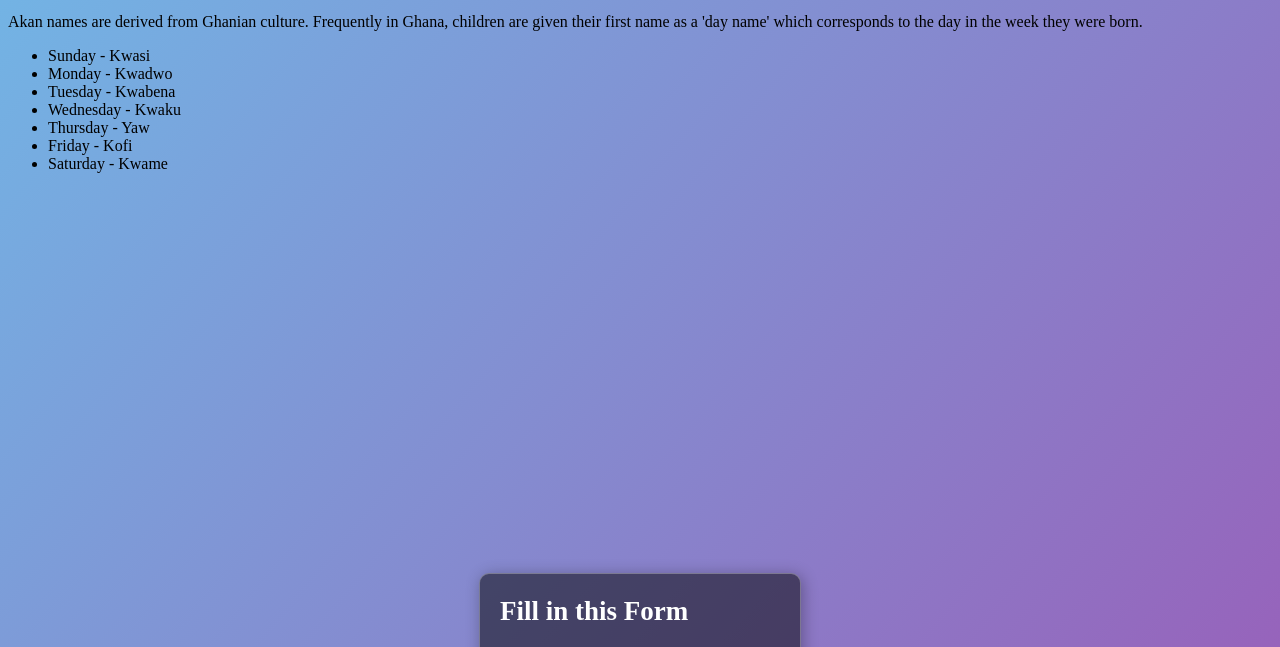
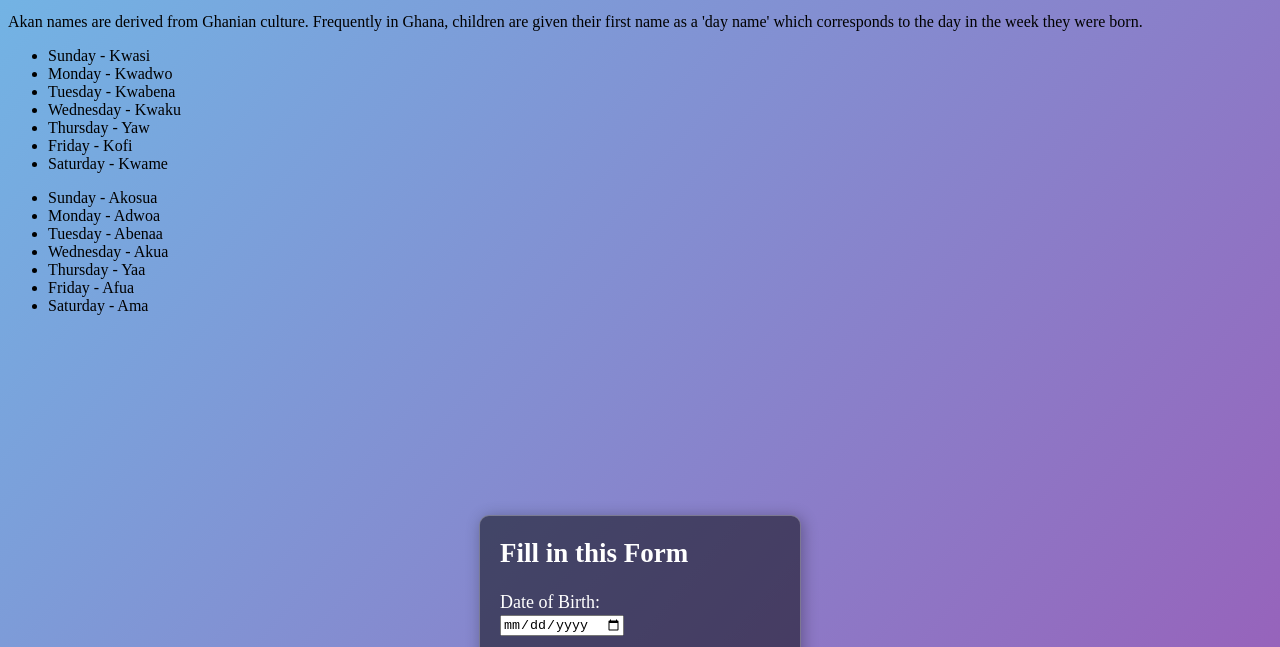
Before and after one commit to o-tenyo/user-story, a plain HTML site: page index.html in a window 1280 px wide. Shown: the part 101-748 px from the top of the page. Drawn offline with Linux system fonts and the light colour scheme.

Commit message:
Added female names to html and styled

```diff
--- a/index.html
+++ b/index.html
@@ -33,7 +33,15 @@
             </ul>
         </div>
         <div class="female-names">
-
+            <ul>
+                <li>Sunday - Akosua</li>
+                <li>Monday - Adwoa</li>
+                <li>Tuesday - Abenaa</li>
+                <li>Wednesday - Akua</li>
+                <li>Thursday - Yaa</li>
+                <li>Friday - Afua</li>
+                <li>Saturday - Ama</li>
+            </ul>
         </div>
     </div>
     <div class="fill-form">
--- a/styles.css
+++ b/styles.css
@@ -9,7 +9,7 @@ body{
     margin: 100px auto 0px auto;
 } */
 .fill-form{
-    margin: 400px auto 0px auto;
+    margin: 200px auto 0px auto;
     padding-left: 20px;
     padding-bottom: 20px;
     background-color: rgba(0,0,0,0.5);
```
